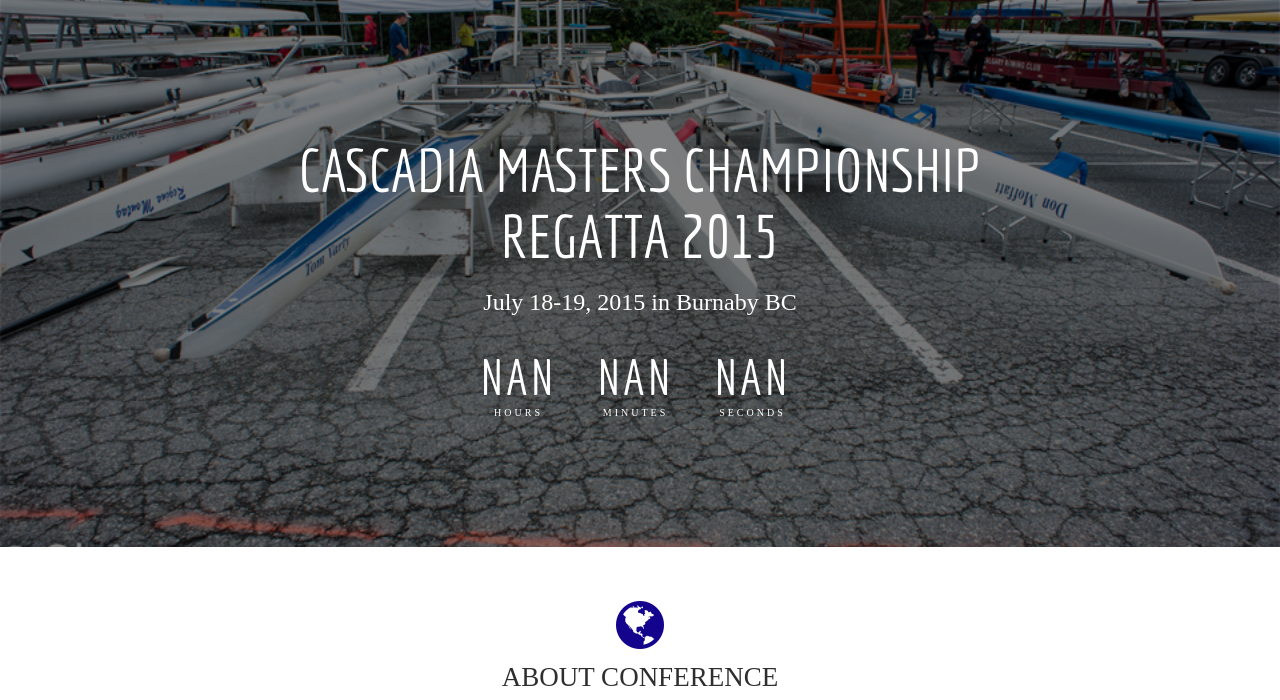
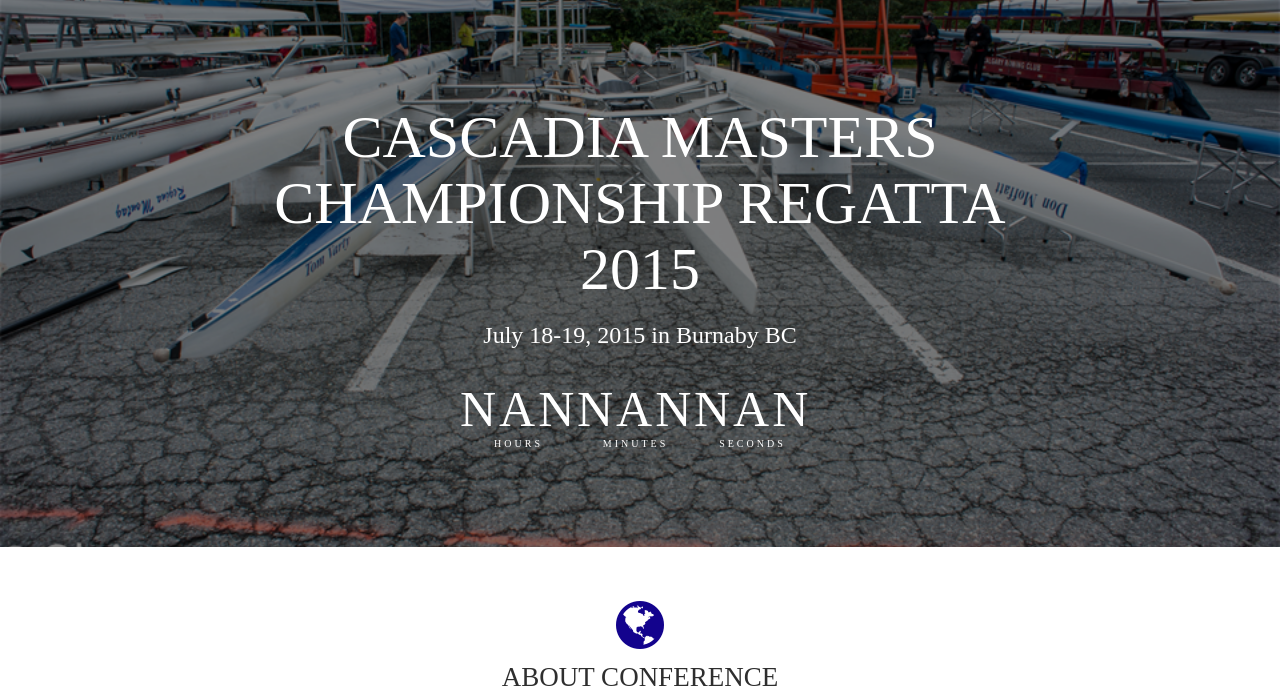
Before and after one commit to lgrikis/lgrikis.github.io, a plain HTML site: page index.html in a window 1280 px wide. Shown: the part 53-753 px from the top of the page. Drawn offline with Linux system fonts and the light colour scheme; some packages are replaced by stand-ins of ours; a web font is replaced by a local one.

Commit message:
Update index.html

```diff
--- a/index.html
+++ b/index.html
@@ -33,8 +33,7 @@
 
 
         <!-- Font -->
-        <link href='http://fonts.googleapis.com/css?family=Economica:400,700' rel='stylesheet' type='text/css'>
-
+        <link href='http://fonts.googleapis.com/css?family=Ubuntu:400,700,400italic,700italic' rel='stylesheet' type='text/css'>
         <!-- Favicon -->
         <link rel="shortcut icon" href="img/favicon.ico">
 
```
